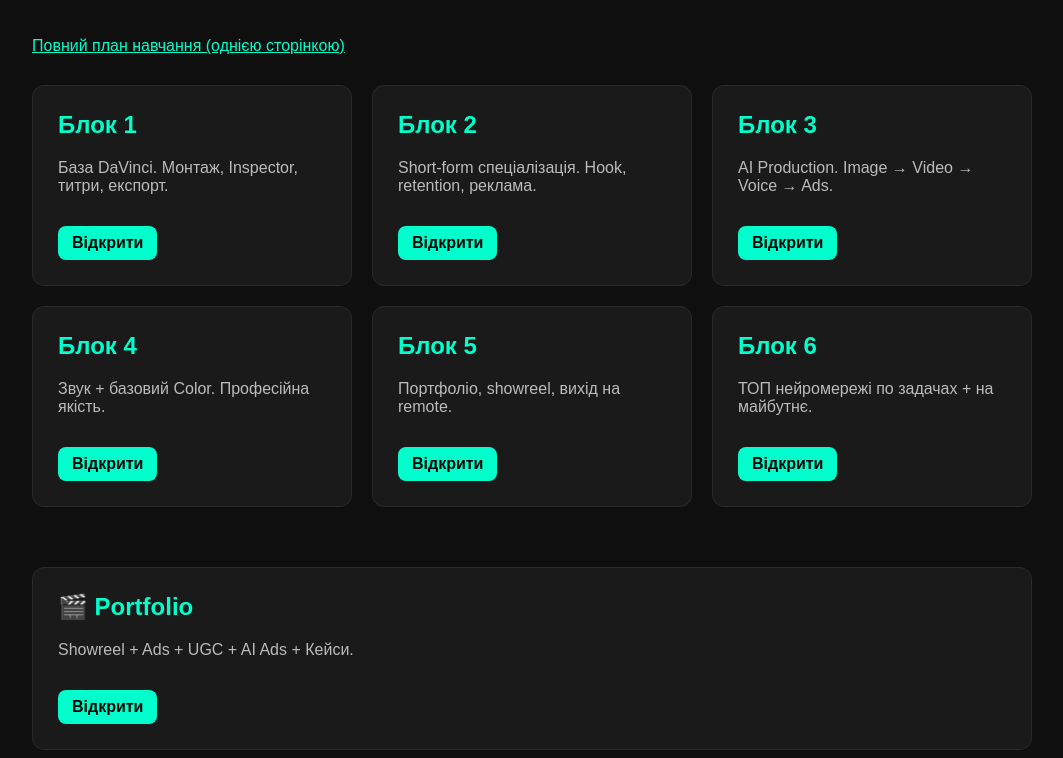
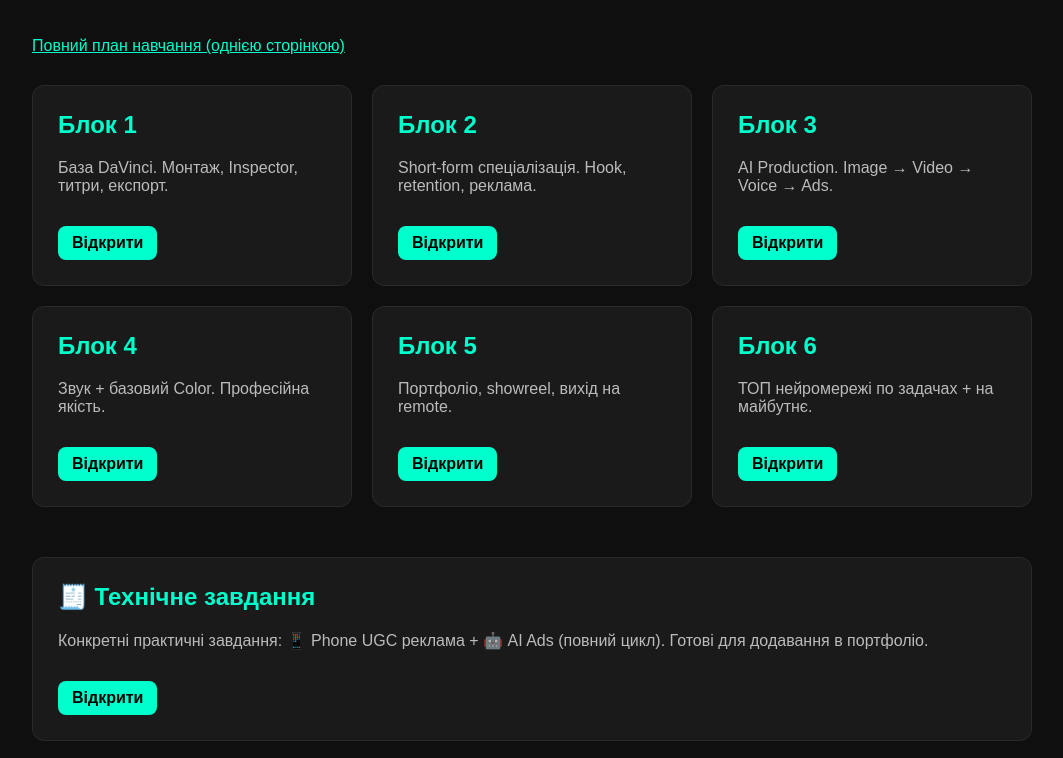
Before and after one commit to EcoPrime/ai-video-roadmap, a plain HTML site: page index.html in a window 1280 px wide. Shown: the part 131-889 px from the top of the page, without its empty margins (108-1171 px from the left). Drawn offline with Linux system fonts and the light colour scheme.

Commit message:
Update index.html

```diff
--- a/index.html
+++ b/index.html
@@ -19,9 +19,7 @@ body {
     margin: auto;
 }
 
-h1 {
-    color: #00ffcc;
-}
+h1 { color: #00ffcc; }
 
 .subtitle {
     opacity: 0.7;
@@ -52,9 +50,7 @@ h1 {
     color: #00ffcc;
 }
 
-.card p {
-    opacity: 0.7;
-}
+.card p { opacity: 0.7; }
 
 .card a {
     display: inline-block;
@@ -67,12 +63,12 @@ h1 {
     font-weight: bold;
 }
 
-.card a:hover {
-    background: white;
-}
+.card a:hover { background: white; }
 
-.portfolio-section {
-    margin-top: 60px;
+.extra-section {
+    margin-top: 50px;
+    display: grid;
+    gap: 20px;
 }
 
 .footer {
@@ -81,13 +77,13 @@ h1 {
     opacity: 0.5;
 }
 </style>
+</head>
 
-</head>
 <body>
-
 <div class="container">
 
 <h1>AI Short-Form Video Specialist Roadmap</h1>
+
 <p class="subtitle">
 Сімейний план навчання → Remote робота → Creative Video Producer
 </p>
@@ -96,6 +92,7 @@ h1 {
   Повний план навчання (однією сторінкою)
 </a>
 
+<!-- Блоки -->
 <div class="menu" style="margin-top:30px;">
 
   <div class="card">
@@ -136,13 +133,29 @@ h1 {
 
 </div>
 
-<!-- Portfolio окремо -->
-<div class="portfolio-section">
+<!-- Нижня секція: Технічне завдання + Portfolio -->
+<div class="extra-section">
+
+  <div class="card">
+    <h2>🧾 Технічне завдання</h2>
+    <p>
+      Конкретні практичні завдання:
+      📱 Phone UGC реклама +
+      🤖 AI Ads (повний цикл).
+      Готові для додавання в портфоліо.
+    </p>
+    <a href="tz.html">Відкрити</a>
+  </div>
+
   <div class="card">
     <h2>🎬 Portfolio</h2>
-    <p>Showreel + Ads + UGC + AI Ads + Кейси.</p>
+    <p>
+      Showreel + Ads + UGC + AI Ads + Кейси.
+      Упаковка для remote роботи.
+    </p>
     <a href="portfolio.html">Відкрити</a>
   </div>
+
 </div>
 
 <div class="footer">
@@ -150,6 +163,5 @@ h1 {
 </div>
 
 </div>
-
 </body>
 </html>
```
